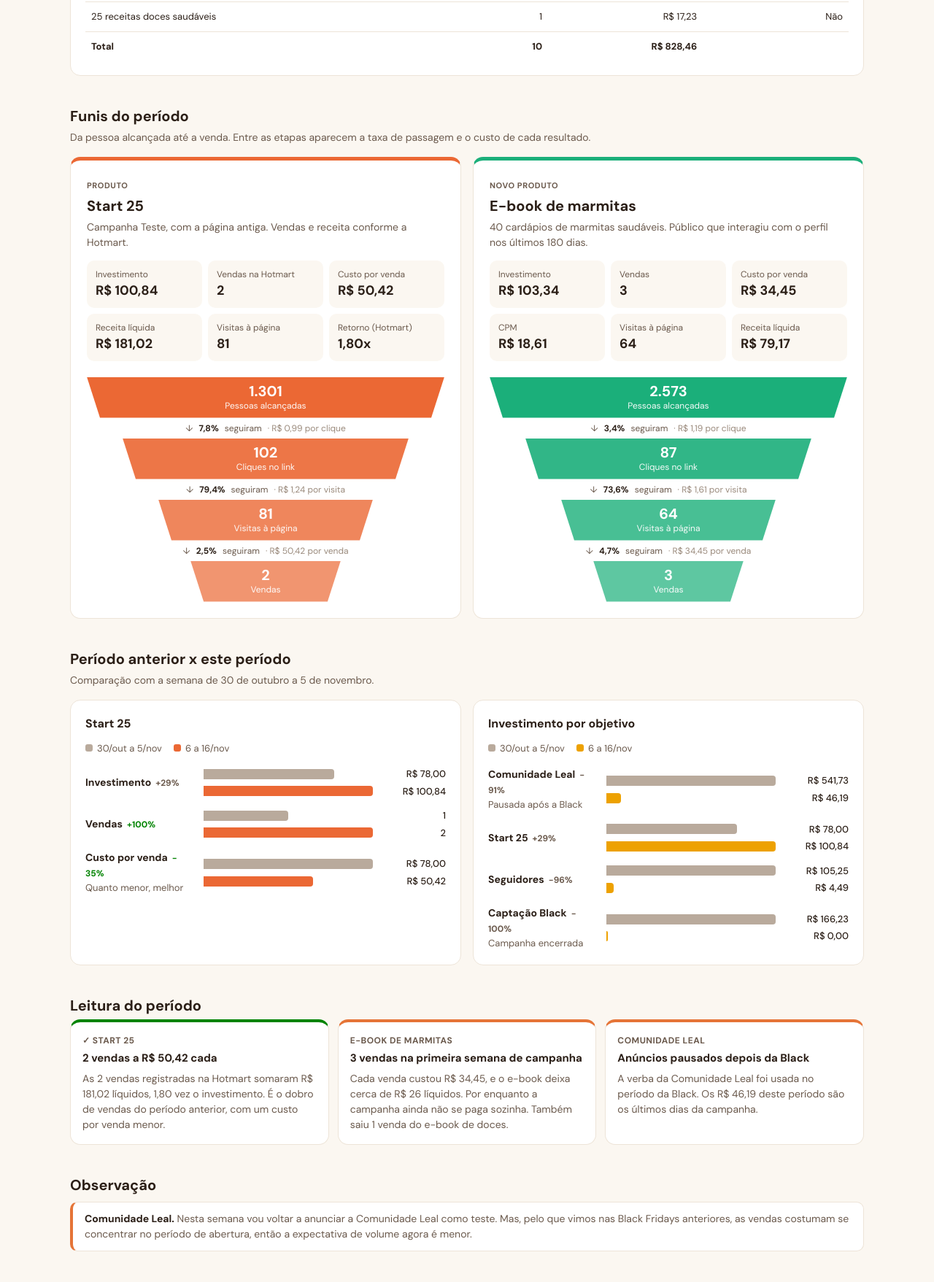
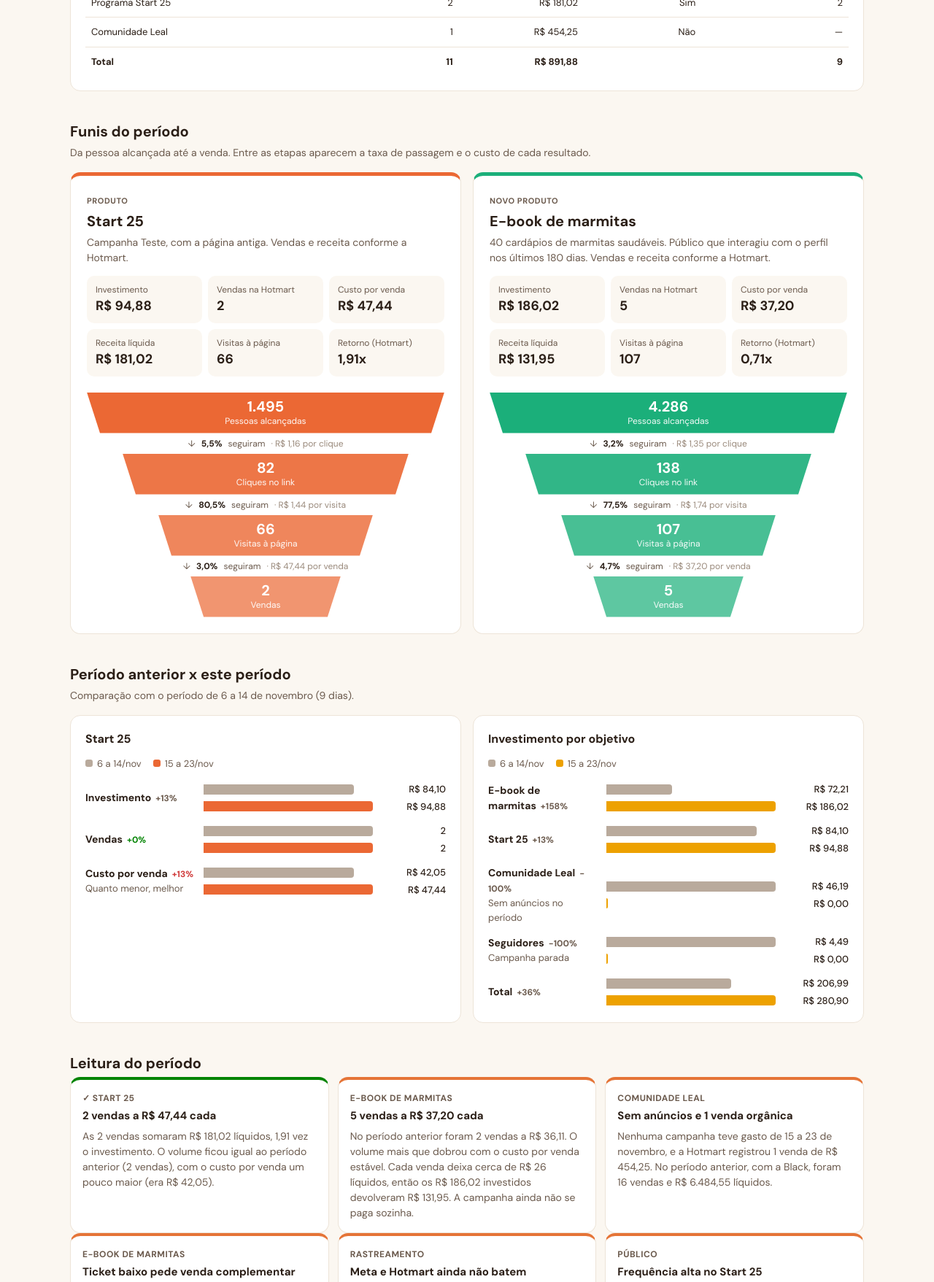
Before and after one commit to GabiPillarDev/thaisaleal, a plain HTML site: page index.html in a window 1280 px wide. Shown: the part 872-2629 px from the top of the page at 73% size. Drawn offline with Linux system fonts and the light colour scheme.

Commit message:
Update index.html

```diff
--- a/index.html
+++ b/index.html
@@ -3,7 +3,7 @@
 <head>
 <meta charset="utf-8">
 <meta name="viewport" content="width=device-width, initial-scale=1">
-<title>Comunidade Leal · 6 a 16 de novembro</title>
+<title>Comunidade Leal · 15 a 23 de novembro</title>
 <link rel="preconnect" href="https://fonts.googleapis.com">
 <link href="https://fonts.googleapis.com/css2?family=DM+Sans:opsz,wght@9..40,400;9..40,500;9..40,700&display=swap" rel="stylesheet">
 <style>
@@ -156,14 +156,14 @@ footer{color:var(--muted);font-size:12px;margin-top:32px}
     <span class="logo-text">Comunidade Leal</span>
     <div>
       <h1>Relatório de Tráfego</h1>
-      <p>Meta Ads · 6 a 16 de novembro de 2026</p>
+      <p>Meta Ads · 15 a 23 de novembro de 2026</p>
     </div>
   </div>
 </header>
 
 <main class="wrap">
 
-  <div class="aviso"><b>Depois da Black, pausamos os anúncios da Comunidade Leal.</b> O orçamento dela foi concentrado no período da Black. Agora a verba está distribuída para outras frentes: o Start 25 e o novo e-book de marmitas.</div>
+  <div class="aviso"><b>A verba ficou em duas frentes neste período.</b> O Start 25 e o e-book de marmitas receberam todo o investimento. A Comunidade Leal segue sem anúncios veiculando desde o fim da Black, mas teve 1 venda orgânica.</div>
 
   <section class="kpis" id="kpis"></section>
 
@@ -175,7 +175,7 @@ footer{color:var(--muted);font-size:12px;margin-top:32px}
   </div>
 
   <h2>Vendas por produto</h2>
-  <p class="sub">Vendas registradas na Hotmart de 6 a 15 de novembro, com a receita líquida de cada produto. A Comunidade Leal não entra porque não teve anúncio no período.</p>
+  <p class="sub">Vendas registradas na Hotmart de 15 a 23 de novembro, com a receita líquida de cada produto. O total inclui vendas orgânicas, do grupo e de anúncios. A coluna do Meta mostra as compras que o Gerenciador de Anúncios atribuiu à campanha.</p>
   <div class="card tbl-wrap"><table id="tbl-vendas"></table></div>
 
   <h2>Funis do período</h2>
@@ -183,16 +183,16 @@ footer{color:var(--muted);font-size:12px;margin-top:32px}
   <div class="duo" id="funis"></div>
 
   <h2>Período anterior x este período</h2>
-  <p class="sub">Comparação com a semana de 30 de outubro a 5 de novembro.</p>
+  <p class="sub">Comparação com o período de 6 a 14 de novembro (9 dias).</p>
   <div class="duo">
     <div class="card">
       <h3 style="margin:0 0 12px;font-size:16px">Start 25</h3>
-      <div class="legend"><span><i style="background:var(--c-prev)"></i>30/out a 5/nov</span><span><i style="background:var(--c-start)"></i>6 a 16/nov</span></div>
+      <div class="legend"><span><i style="background:var(--c-prev)"></i>6 a 14/nov</span><span><i style="background:var(--c-start)"></i>15 a 23/nov</span></div>
       <div class="cmp" id="cmp-start"></div>
     </div>
     <div class="card">
       <h3 style="margin:0 0 12px;font-size:16px">Investimento por objetivo</h3>
-      <div class="legend"><span><i style="background:var(--c-prev)"></i>30/out a 5/nov</span><span><i style="background:var(--c-dist)"></i>6 a 16/nov</span></div>
+      <div class="legend"><span><i style="background:var(--c-prev)"></i>6 a 14/nov</span><span><i style="background:var(--c-dist)"></i>15 a 23/nov</span></div>
       <div class="cmp" id="cmp-inv"></div>
     </div>
   </div>
@@ -201,81 +201,75 @@ footer{color:var(--muted);font-size:12px;margin-top:32px}
   <div class="insights">
     <div class="ins good">
       <div class="k">✓ Start 25</div>
-      <h4>2 vendas a R$ 50,42 cada</h4>
-      <p>As 2 vendas registradas na Hotmart somaram R$ 181,02 líquidos, 1,80 vez o investimento. É o dobro de vendas do período anterior, com um custo por venda menor.</p>
+      <h4>2 vendas a R$ 47,44 cada</h4>
+      <p>As 2 vendas somaram R$ 181,02 líquidos, 1,91 vez o investimento. O volume ficou igual ao período anterior (2 vendas), com o custo por venda um pouco maior (era R$ 42,05).</p>
     </div>
     <div class="ins">
       <div class="k">E-book de marmitas</div>
-      <h4>3 vendas na primeira semana de campanha</h4>
-      <p>Cada venda custou R$ 34,45, e o e-book deixa cerca de R$ 26 líquidos. Por enquanto a campanha ainda não se paga sozinha. Também saiu 1 venda do e-book de doces.</p>
+      <h4>5 vendas a R$ 37,20 cada</h4>
+      <p>No período anterior foram 2 vendas a R$ 36,11. O volume mais que dobrou com o custo por venda estável. Cada venda deixa cerca de R$ 26 líquidos, então os R$ 186,02 investidos devolveram R$ 131,95. A campanha ainda não se paga sozinha.</p>
     </div>
     <div class="ins">
       <div class="k">Comunidade Leal</div>
-      <h4>Anúncios pausados depois da Black</h4>
-      <p>A verba da Comunidade Leal foi usada no período da Black. Os R$ 46,19 deste período são os últimos dias da campanha.</p>
+      <h4>Sem anúncios e 1 venda orgânica</h4>
+      <p>Nenhuma campanha teve gasto de 15 a 23 de novembro, e a Hotmart registrou 1 venda de R$ 454,25. No período anterior, com a Black, foram 16 vendas e R$ 6.484,55 líquidos.</p>
     </div>
   </div>
 
-  <h2>Observação</h2>
-  <div class="aviso" style="margin-top:8px"><b>Comunidade Leal.</b> Nesta semana vou voltar a anunciar a Comunidade Leal como teste. Mas, pelo que vimos nas Black Fridays anteriores, as vendas costumam se concentrar no período de abertura, então a expectativa de volume agora é menor.</div>
 
-  <h2>Pontos de atenção</h2>
   <div class="insights">
     <div class="ins">
       <div class="k">E-book de marmitas</div>
       <h4>Ticket baixo pede venda complementar</h4>
-      <p>Com o e-book a cerca de R$ 26, a campanha só se paga se a pessoa levar mais alguma coisa junto, como o e-book de doces, ou se ela for vista como porta de entrada para a Comunidade Leal.</p>
+      <p>Com o e-book a cerca de R$ 26 líquidos e cada venda custando R$ 37,20, sobra um prejuízo de cerca de R$ 11 por venda. A campanha só se paga se a pessoa levar mais alguma coisa junto, como o e-book de doces, ou se ela for vista como porta de entrada para a Comunidade Leal. A Hotmart também registra 1 reembolso no e-book.</p>
     </div>
     <div class="ins">
       <div class="k">Rastreamento</div>
-      <h4>Compras e checkouts ainda misturados</h4>
-      <p>A Hotmart registrou 2 vendas do Start 25, mas o gerenciador marcou 3 compras nessa campanha, somando R$ 946,78. Isso indica vendas de outros produtos contadas ali. Os checkouts seguem disparando mais vezes do que o número de visitas.</p>
+      <h4>Meta e Hotmart ainda não batem</h4>
+      <p>O Meta contou 9 compras (7 no e-book e 2 no Start 25) contra 7 vendas na Hotmart. No Start 25 ele mostra retorno de 5,07x, mas a Hotmart confirma 1,91x. Os checkouts também seguem disparando mais vezes do que as visitas: 134 finalizações para 107 visitas no e-book.</p>
     </div>
     <div class="ins">
       <div class="k">Público</div>
       <h4>Frequência alta no Start 25</h4>
-      <p>A campanha alcançou 1.301 pessoas e cada uma viu o anúncio cerca de 3 vezes. Vale renovar os criativos ou abrir o público para não cansar quem já viu.</p>
+      <p>A campanha alcançou 1.495 pessoas e cada uma viu o anúncio cerca de 2,8 vezes. Vale renovar os criativos ou abrir o público para não cansar quem já viu.</p>
     </div>
   </div>
 
-  <footer>Fonte: Gerenciador de Anúncios Meta (6 a 16/nov) e relatório de vendas da Hotmart (6 a 15/nov). As vendas por produto são o total da Hotmart e incluem orgânico, grupo e anúncios. No Start 25 e no e-book de marmitas, as vendas dos funis são as da Hotmart.</footer>
+  <footer>Fonte: Gerenciador de Anúncios Meta (15 a 23/nov, comparado com 6 a 14/nov) e relatório de vendas da Hotmart (mesmos períodos). As vendas por produto são o total da Hotmart e incluem orgânico, grupo e anúncios. No Start 25 e no e-book de marmitas, as vendas dos funis são as da Hotmart.</footer>
 </main>
 
 <div id="tip"></div>
 
 <script>
-/* ===== Dados de 6 a 16 de novembro de 2026 ===== */
-const RESUMO = { investimento:254.86, seguidores:5 };
+/* ===== Dados de 15 a 23 de novembro de 2026 ===== */
+const RESUMO = { investimento:280.90 };
 
 const GRUPOS = [
-  {nome:"E-book de marmitas", valor:103.34, cor:"var(--c-seg)", info:"3 vendas"},
-  {nome:"Start 25", valor:100.84, cor:"var(--c-start)", info:"2 vendas"},
-  {nome:"Comunidade Leal · fim da Black", valor:46.19, cor:"var(--c-cl)", info:"Últimos dias da campanha"},
-  {nome:"Seguidores", valor:4.49, cor:"var(--c-reels)", info:"4 seguidores"}
+  {nome:"E-book de marmitas", valor:186.02, cor:"var(--c-seg)", info:"5 vendas"},
+  {nome:"Start 25", valor:94.88, cor:"var(--c-start)", info:"2 vendas"}
 ];
 
 const VENDAS = [
-  {produto:"Palestre-se Elite 2027", vendas:4, receita:551.04, anuncio:"Não"},
-  {produto:"40 cardápios de marmitas saudáveis", vendas:3, receita:79.17, anuncio:"Sim"},
-  {produto:"Programa Start 25", vendas:2, receita:181.02, anuncio:"Sim"},
-  {produto:"25 receitas doces saudáveis", vendas:1, receita:17.23, anuncio:"Não"}
+  {produto:"40 cardápios de marmitas saudáveis", vendas:5, receita:131.95, anuncio:"Sim", meta:7},
+  {produto:"Palestre-se Elite 2027", vendas:3, receita:124.66, anuncio:"Não", meta:null},
+  {produto:"Programa Start 25", vendas:2, receita:181.02, anuncio:"Sim", meta:2},
+  {produto:"Comunidade Leal", vendas:1, receita:454.25, anuncio:"Não", meta:null}
 ];
 
 const FUNIS = [
   { nome:"Start 25", tag:"Produto", cor:"var(--c-start)", desc:"Campanha Teste, com a página antiga. Vendas e receita conforme a Hotmart.",
-    investimento:100.84, final:"Vendas", sing:"venda",
-    funil:{ alcance:1301, cliques:102, pagina:81, final:2 },
-    nums:f=>[["Investimento",brl(100.84)],["Vendas na Hotmart",f.final],["Custo por venda",brl(100.84/f.final)],["Receita líquida",brl(181.02)],["Visitas à página",f.pagina],["Retorno (Hotmart)",dec(181.02/100.84,2)+"x"]] },
-  { nome:"E-book de marmitas", tag:"Novo produto", cor:"var(--c-seg)", desc:"40 cardápios de marmitas saudáveis. Público que interagiu com o perfil nos últimos 180 dias.",
-    investimento:103.34, final:"Vendas", sing:"venda",
-    funil:{ alcance:2573, cliques:87, pagina:64, final:3 },
-    nums:f=>[["Investimento",brl(103.34)],["Vendas",f.final],["Custo por venda",brl(103.34/f.final)],["CPM",brl(18.61)],["Visitas à página",f.pagina],["Receita líquida",brl(79.17)]] }
+    investimento:94.88, final:"Vendas", sing:"venda",
+    funil:{ alcance:1495, cliques:82, pagina:66, final:2 },
+    nums:f=>[["Investimento",brl(94.88)],["Vendas na Hotmart",f.final],["Custo por venda",brl(94.88/f.final)],["Receita líquida",brl(181.02)],["Visitas à página",f.pagina],["Retorno (Hotmart)",dec(181.02/94.88,2)+"x"]] },
+  { nome:"E-book de marmitas", tag:"Novo produto", cor:"var(--c-seg)", desc:"40 cardápios de marmitas saudáveis. Público que interagiu com o perfil nos últimos 180 dias. Vendas e receita conforme a Hotmart.",
+    investimento:186.02, final:"Vendas", sing:"venda",
+    funil:{ alcance:4286, cliques:138, pagina:107, final:5 },
+    nums:f=>[["Investimento",brl(186.02)],["Vendas na Hotmart",f.final],["Custo por venda",brl(186.02/f.final)],["Receita líquida",brl(131.95)],["Visitas à página",f.pagina],["Retorno (Hotmart)",dec(131.95/186.02,2)+"x"]] }
 ];
 
 const COMP = {
-  start:{ anterior:{ investimento:78.00, vendas:1 }, atual:{ investimento:100.84, vendas:2 } },
-  cl:{ anterior:{ vendas:44, receita:17957.56, reemb:3.92 }, atual:{ vendas:16, receita:6484.55, reemb:10.53 } },
-  inv:{ anterior:{ cl:541.73, start:78.00, seg:105.25, black:166.23 }, atual:{ cl:46.19, start:100.84, seg:4.49, black:0 } }
+  start:{ anterior:{ investimento:84.10, vendas:2 }, atual:{ investimento:94.88, vendas:2 } },
+  inv:{ anterior:{ marm:72.21, start:84.10, cl:46.19, seg:4.49, tot:206.99 }, atual:{ marm:186.02, start:94.88, cl:0, seg:0, tot:280.90 } }
 };
 
 /* ===== Utilidades ===== */
@@ -296,10 +290,10 @@ function bindTip(el, html){
 const totV = VENDAS.reduce((a,v)=>a+v.vendas,0), totR = VENDAS.reduce((a,v)=>a+v.receita,0);
 document.getElementById("kpis").innerHTML = [
   {l:"Investimento", v:brl(RESUMO.investimento), n:"Total do período", hero:true},
-  {l:"Investido em novembro", v:brl(934.55), n:"Somatória do mês até agora", hero:true},
+  {l:"Investido em novembro", v:brl(1167.29), n:"Somatória do mês até dia 23", hero:true},
   {l:"Vendas na Hotmart", v:totV, n:`${brl(totR)} de receita líquida`, hero:true},
-  {l:"Start 25", v:2, n:`${brl(100.84/2)} por venda`},
-  {l:"E-book de marmitas", v:3, n:`${brl(103.34/3)} por venda`}
+  {l:"Start 25", v:2, n:`${brl(94.88/2)} por venda`},
+  {l:"E-book de marmitas", v:5, n:`${brl(186.02/5)} por venda`}
 ].map(k=>`<div class="kpi${k.hero?" hero":""}"><div class="lbl">${k.l}</div><div class="val">${k.v}</div><div class="note">${k.n}</div></div>`).join("");
 
 /* ===== Distribuição ===== */
@@ -314,9 +308,9 @@ GRUPOS.forEach(g=>{
 
 /* ===== Vendas por produto ===== */
 document.getElementById("tbl-vendas").innerHTML =
-  `<thead><tr><th>Produto</th><th>Vendas</th><th>Receita líquida</th><th>Anúncio ativo</th></tr></thead><tbody>` +
-  VENDAS.map(v=>`<tr><td>${v.produto}</td><td>${v.vendas}</td><td>${brl(v.receita)}</td><td>${v.anuncio}</td></tr>`).join("") +
-  `<tr class="total"><td>Total</td><td>${totV}</td><td>${brl(totR)}</td><td></td></tr></tbody>`;
+  `<thead><tr><th>Produto</th><th>Vendas</th><th>Receita líquida</th><th>Anúncio ativo</th><th>Compras no Meta</th></tr></thead><tbody>` +
+  VENDAS.map(v=>`<tr><td>${v.produto}</td><td>${v.vendas}</td><td>${brl(v.receita)}</td><td>${v.anuncio}</td><td>${v.meta==null?"—":v.meta}</td></tr>`).join("") +
+  `<tr class="total"><td>Total</td><td>${totV}</td><td>${brl(totR)}</td><td></td><td>9</td></tr></tbody>`;
 
 /* ===== Funis ===== */
 function desenhaFunil(alvo, F){
@@ -361,10 +355,11 @@ compara("cmp-start", COMP.start.anterior, COMP.start.atual, "var(--c-start)", [
   ["Custo por venda", a=>a.investimento/a.vendas, brl, false, "Quanto menor, melhor"]
 ]);
 compara("cmp-inv", COMP.inv.anterior, COMP.inv.atual, "var(--c-dist)", [
-  ["Comunidade Leal", a=>a.cl, brl, null, "Pausada após a Black"],
+  ["E-book de marmitas", a=>a.marm, brl, null],
   ["Start 25", a=>a.start, brl, null],
-  ["Seguidores", a=>a.seg, brl, null],
-  ["Captação Black", a=>a.black, brl, null, "Campanha encerrada"]
+  ["Comunidade Leal", a=>a.cl, brl, null, "Sem anúncios no período"],
+  ["Seguidores", a=>a.seg, brl, null, "Campanha parada"],
+  ["Total", a=>a.tot, brl, null]
 ]);
 </script>
 </body>
```
